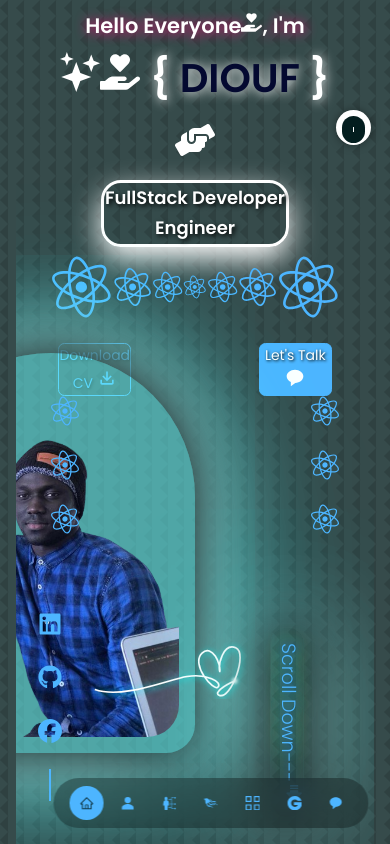
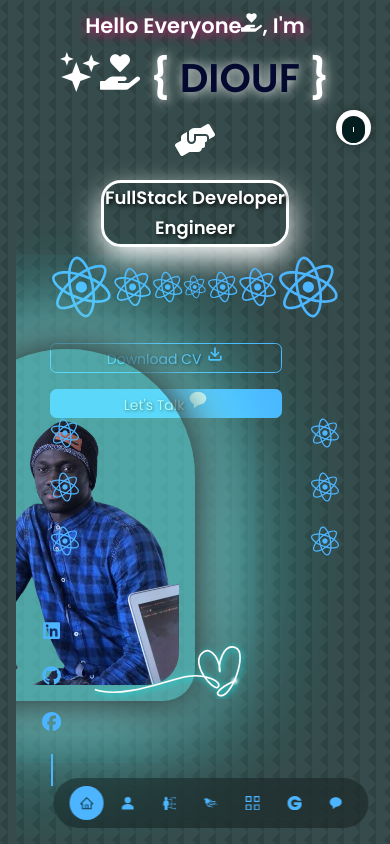
Before and after one commit to Mouhamed1003/keenprogrammer.com, a React (Create React App) app: page / in a window 390 px wide. Shown: the top 844 px of the page. Built offline with nearby package versions, Linux system fonts and the light colour scheme.

Commit message:
Update header.css

```diff
--- a/src/components/header/header.css
+++ b/src/components/header/header.css
@@ -4,117 +4,137 @@ header {
     overflow: hidden;
     user-select: none;
 }
-#header{
-    padding-top: 0rem;
-    margin-top: 0rem;
+
+#header {
+    padding-top: 0;
+    margin-top: 0;
 }
+
 #header h1 {
     color: rgb(4, 9, 48);
     text-shadow: 1px 1px 12px #fff;
 }
-#header h1 span{
+
+#header h1 span {
     color: white;
 }
+
 #header h3 {
-    color:#fff;
+    color: #fff;
     text-shadow: 1px 1px 12px rgb(227, 13, 113);
     font-size: 150%;
 }
+
 .text-light-function {
     font-weight: bold;
     font-size: large;
     color: white;
 }
+
 .header_container {
     text-align: center;
     height: 95%;
     position: relative;
 }
-/*@ ============== CTA (Curriculum Vitae )================ */
+
+/* CTA */
 .cta {
     margin-top: 0rem;
     display: flex;
     gap: 8rem;
     justify-content: center;
 }
+
 .cta a {
     width: 25%;
     padding: 0;
     margin: 0;
 }
+
 .icon-load {
     font-size: 20px;
 }
+
 .icons {
     display: flex;
-    align-items: center; /* Aligne les icônes verticalement */
-    justify-content: space-between; /* Espace les icônes horizontalement */
+    align-items: center;
+    justify-content: space-between;
 }
-/*@ ============== MA PHOTO (Presentation faciale )================ */
+
+/* Ma photo */
 .maphoto {
     width: 17rem;
     height: 25rem;
     position: absolute;
     left: 50%;
     top: 50%;
-    transform: translate(-50%, -25%); /* Ajustez cette valeur pour descendre l'image de N% */
+    transform: translate(-50%, -25%);
     border-radius: 12rem 12rem 3rem 3rem;
     overflow: hidden;
     padding: 3rem 0.5rem 0.5rem 0.5rem;
-    animation: pulse 14.05s infinite; /* Ajout de l'animation sur le survol */
+    animation: pulse 14.05s infinite;
     display: flex;
     color: var(--color-primary);
     font-size: 1.1rem;
-    transition: background-color 1.03s; /* Ajout de la transition */
+    transition: background-color 1.03s;
     background: rgba(104, 246, 246, 0.534);
 }
+
 .maphoto img {
     width: 100%;
     height: 100%;
-    object-fit: cover; /* Redimensionne l'image pour qu'elle remplisse le conteneur tout en conservant ses proportions */
+    object-fit: cover;
     border-radius: 2rem;
 }
+
 .maphoto:hover {
-    animation: pulse 2.9s infinite; /* Ajout de l'animation sur le survol */
+    animation: pulse 2.9s infinite;
     color: rgb(255, 255, 255);
     background: transparent;
 }
-/* Animation de feu d'artifice */
+
 @keyframes pulse {
-    50% { text-shadow: 0 0 10px #0e46f0f9, 0 0 20px #1cef05, 0 0 30px #fffffffd; }
-    50% { box-shadow: 0 0 50px #000000, 0 0 100px #fdfdfdf3, 0 0 150px rgb(0, 255, 251); }
-    100% { box-shadow: 0 0 10px #fdfdfdf3, 0 0 20px #163cfbf8, 0 0 30px rgb(8, 130, 139); }
+    50% {
+        text-shadow: 0 0 10px #0e46f0f9, 0 0 20px #1cef05, 0 0 30px #fffffffd;
+        box-shadow: 0 0 50px #000000, 0 0 100px #fdfdfdf3, 0 0 150px rgb(0, 255, 251);
+    }
+    100% {
+        box-shadow: 0 0 10px #fdfdfdf3, 0 0 20px #163cfbf8, 0 0 30px rgb(8, 130, 139);
+    }
 }
-/*@ ============== HEADER SOCIALS (Reseaux sociaux )================ */
+
+/* Header Socials */
 .header_socials {
     display: flex;
     flex-direction: column;
     align-items: center;
     gap: 0.8rem;
     position: absolute;
-    right: 96.5%;
-    bottom: 0rem;
+    left: 1rem;
+    bottom: 0.1rem;
     font-size: 1.3rem;
     text-shadow: 1px 1px 12px #fff;
     color: var(--color-primary);
 }
+
 .header_socials a {
     color: var(--color-primary);
     text-decoration: none;
 }
+
 .header_socials a:hover {
     color: var(--color-white);
-}
-.header_socials a:hover {
     text-decoration: underline;
 }
+
 .header_socials::after {
     content: "";
     width: 2px;
     height: 2rem;
     background: var(--color-primary);
 }
-/*@ ============== Scoll down (defiler vers le bas )================ */
+
+/* Scroll Down */
 .scroll_down {
     position: absolute;
     right: -8%;
@@ -125,28 +145,25 @@ header {
     border-radius: 15px;
     padding-left: 15px;
     padding-right: 15px;
-}
-@keyframes pulse {
-    0% { opacity: 1; }
-    50% { opacity: 0; }
-    100% { opacity: 5; }
-}
-.scroll_down {
     animation: pulse 2s infinite;
 }
-/* ========== MEDIA QUERIES - Taille moyenne des appareils (Tablettes) ========== */
+
+/* Media Queries pour le header */
 @media screen and (max-width: 1024px) {
     header {
         height: 100vh;
     }
+
     .cta {
         margin-top: 1rem;
     }
+
     .header_socials {
         left: 1rem;
         bottom: 0.1rem;
         font-size: 1.5rem;
     }
+
     .maphoto {
         width: 18rem;
         height: 25rem;
@@ -155,14 +172,43 @@ header {
         border-radius: 10rem 10rem 2rem 2rem;
         padding: 4rem 1rem 1rem 1rem;
     }
+
     .scroll_down {
         display: flex;
         bottom: 4rem;
     }
 }
-/* ========== MEDIA QUERIES - Taille des appareils extrêmement petits (Mobiles) ========== */
+
 @media screen and (max-width: 600px) {
     header {
         height: 100vh;
     }
+
+    .maphoto {
+        width: 16rem;
+        height: 22rem;
+        left: calc(50% - 8rem);
+        margin-top: 2rem;
+        border-radius: 8rem 8rem 2rem 2rem;
+        padding: 3rem 1rem 1rem 1rem;
+    }
+
+    .cta {
+        flex-direction: column;
+        gap: 1rem;
+    }
+
+    .cta a {
+        width: 80%;
+    }
+
+    .scroll_down {
+        display: none;
+    }
+
+    .header_socials {
+        bottom: 1rem;
+        left: 0.5rem;
+        font-size: 1.2rem;
+    }
 }
```
